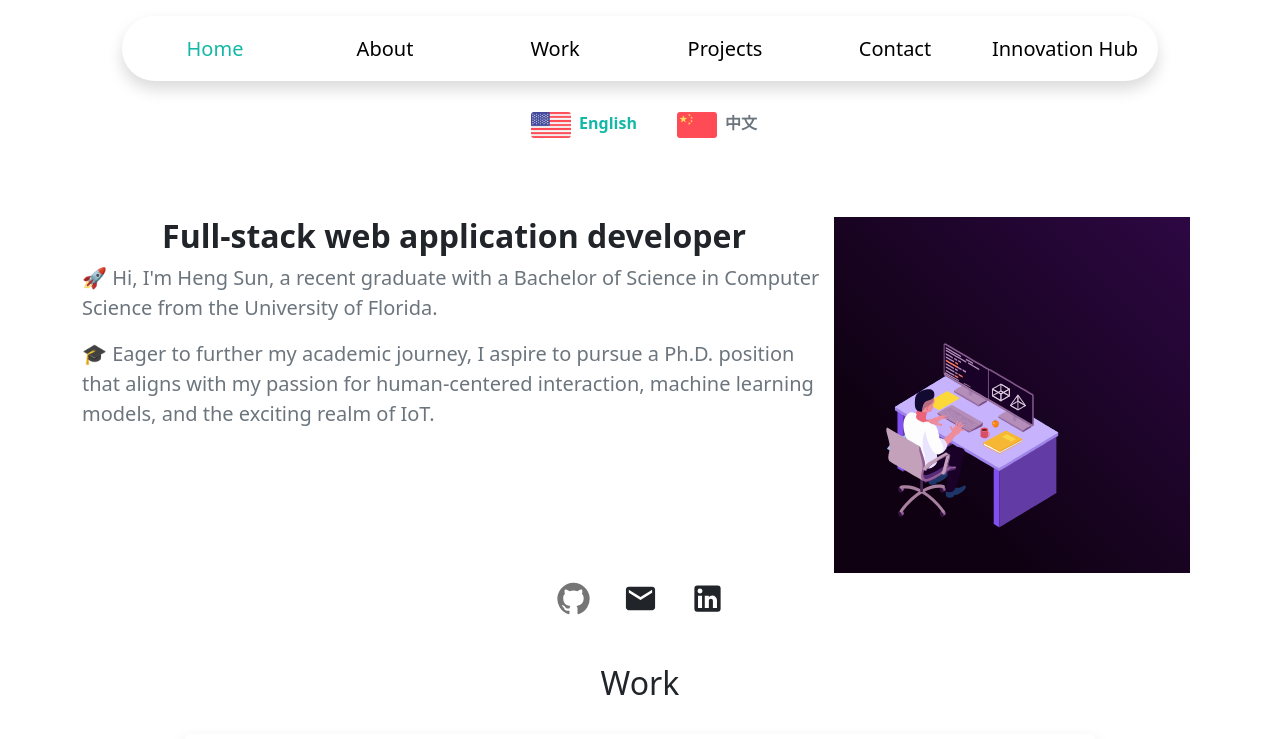
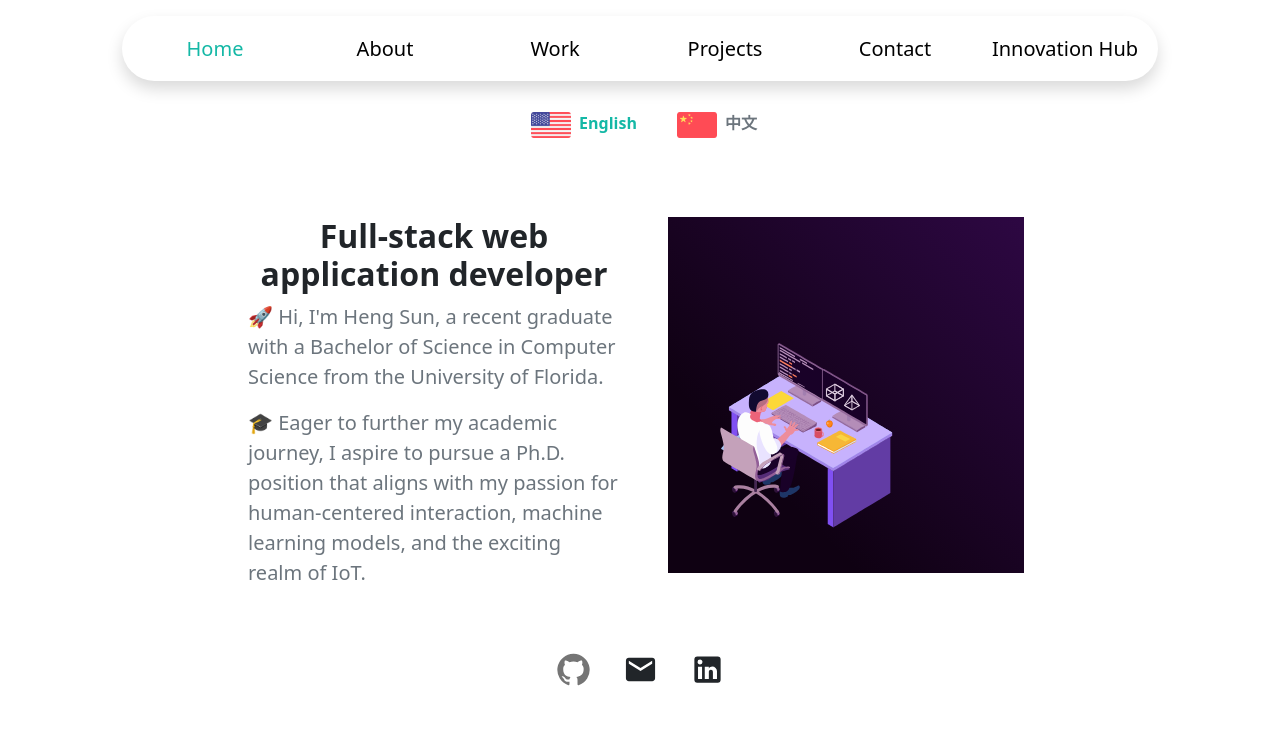
Before and after one commit to jimmysoccer/Jimmy_Soccer, a React (Create React App) app: page /home in a window 1280 px wide. Shown: the top 739 px of the page. Built offline with nearby package versions, Linux system fonts and the light colour scheme.

Commit message:
change home layout

```diff
--- a/src/components/pages/About.js
+++ b/src/components/pages/About.js
@@ -18,8 +18,8 @@ export default function About() {
 
   return (
     <div className='container'>
-      <Grid container className='mt-5 justify-content-center'>
-        <Grid item md={7}>
+      <Grid container className='mt-5 justify-content-center' gap={5}>
+        <Grid item md={4}>
           <h2 className='text-center fw-bold'>
             {getCurrentLanguageText(
               language,
@@ -41,7 +41,7 @@ export default function About() {
             )}
           </p>
         </Grid>
-        <Grid item md={5}>
+        <Grid item md={4}>
           <img className='img-fluid' src={aboutImage} alt='about me' />
           <div className='d-flex justify-content-center'>
             <div
--- a/src/components/pages/Home.js
+++ b/src/components/pages/Home.js
@@ -15,8 +15,8 @@ export default function Home() {
   const language = useAtomValue(languageAtom);
   return (
     <div className='container'>
-      <Grid container className='mt-5'>
-        <Grid item md={8}>
+      <Grid container className='my-5' justifyContent={'center'} gap={5}>
+        <Grid item md={4}>
           <h2 className='text-center fw-bold'>
             {getCurrentLanguageText(
               language,
```
